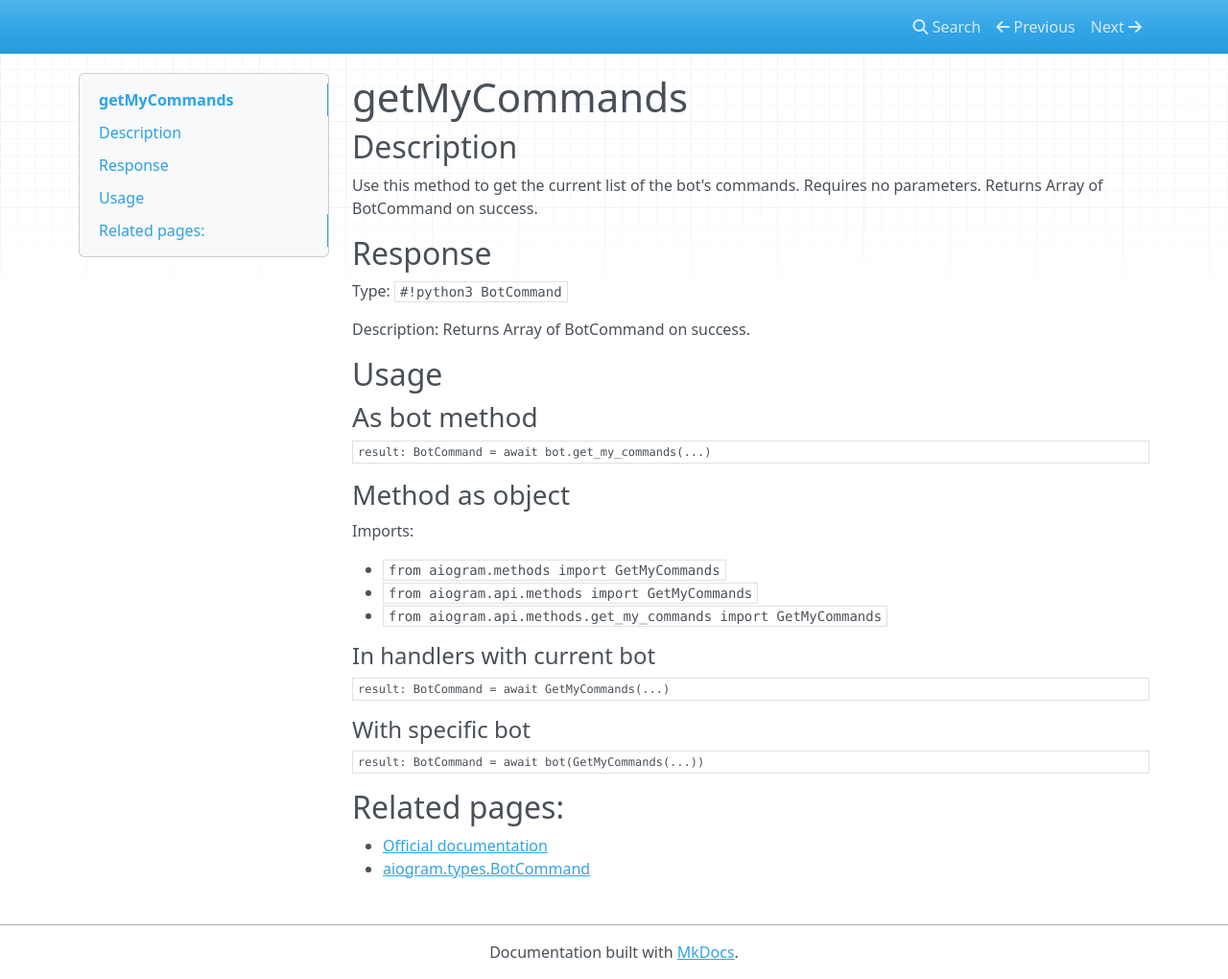
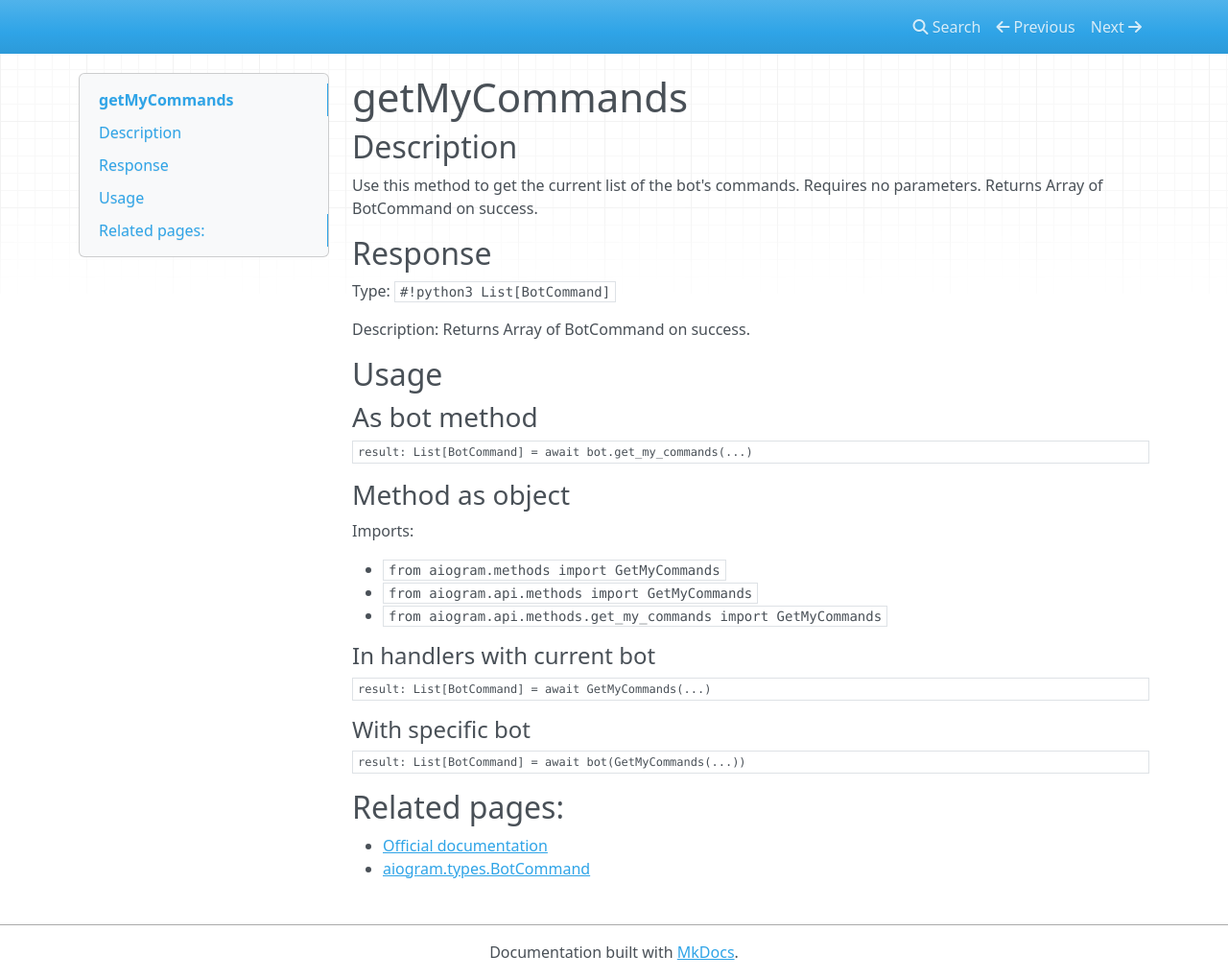
Before and after one commit to aiogram/tg-codegen, an MkDocs documentation site: the page built from docs/api/methods/get_my_commands.md, in a window 1280 px wide and 1020 px high. Shown: the whole window at 96% size. Built offline with MkDocs 1.6.1, drawn with Linux system fonts in a browser that asks for light colours; nearby versions of some CDN libraries.

Commit message:
Update returning patterns. Correct parsing of "Array of CommandObj"

````diff
--- a/docs/api/methods/get_my_commands.md
+++ b/docs/api/methods/get_my_commands.md
@@ -9,7 +9,7 @@ Use this method to get the current list of the bot's commands. Requires no param
 
 ## Response
 
-Type: `#!python3 BotCommand`
+Type: `#!python3 List[BotCommand]`
 
 Description: Returns Array of BotCommand on success.
 
@@ -19,7 +19,7 @@ Description: Returns Array of BotCommand on success.
 ### As bot method
 
 ```python3
-result: BotCommand = await bot.get_my_commands(...)
+result: List[BotCommand] = await bot.get_my_commands(...)
 ```
 
 ### Method as object
@@ -32,12 +32,12 @@ Imports:
 
 #### In handlers with current bot
 ```python3
-result: BotCommand = await GetMyCommands(...)
+result: List[BotCommand] = await GetMyCommands(...)
 ```
 
 #### With specific bot
 ```python3
-result: BotCommand = await bot(GetMyCommands(...))
+result: List[BotCommand] = await bot(GetMyCommands(...))
 ```
 
 
````
Also changed, not shown: 3 other files.
